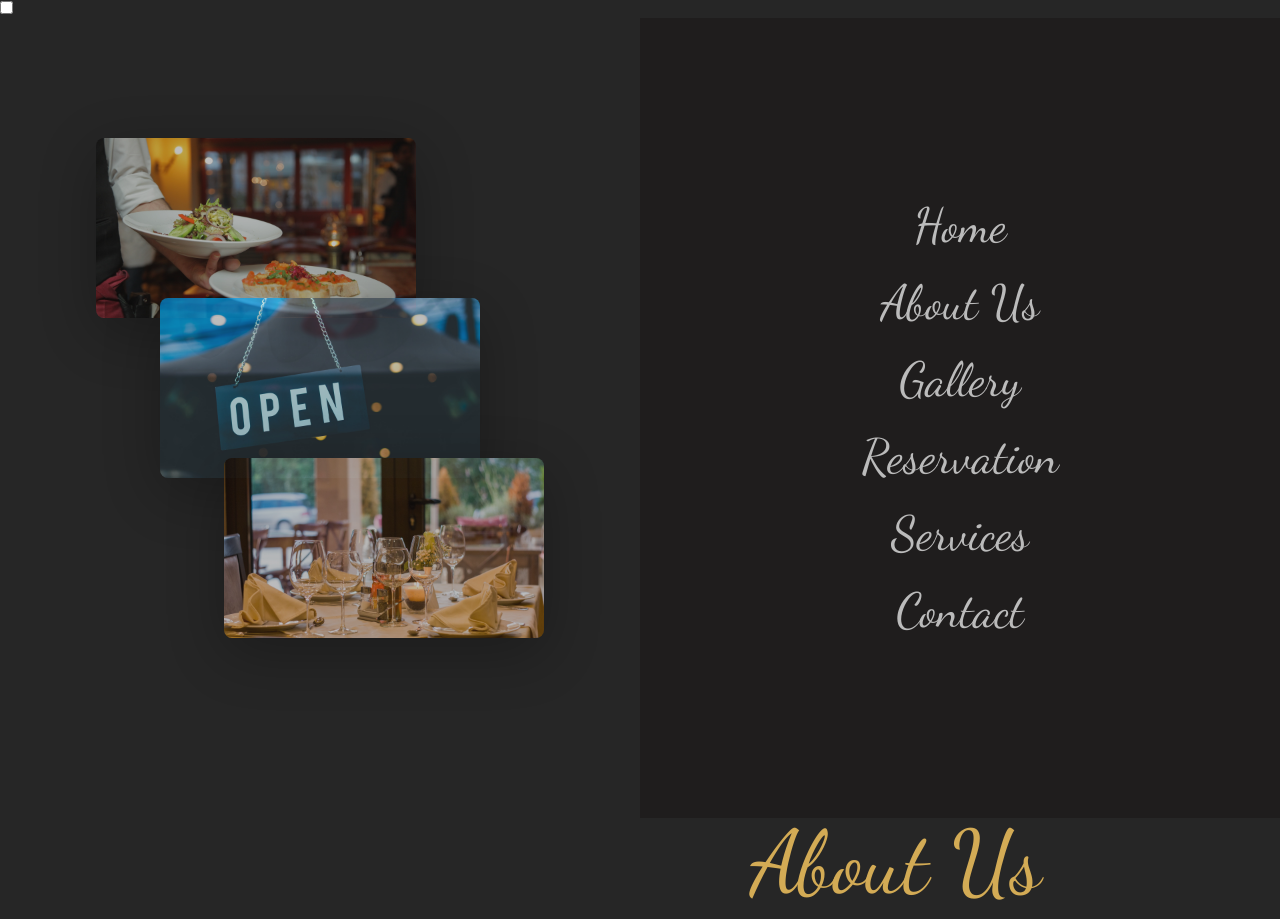
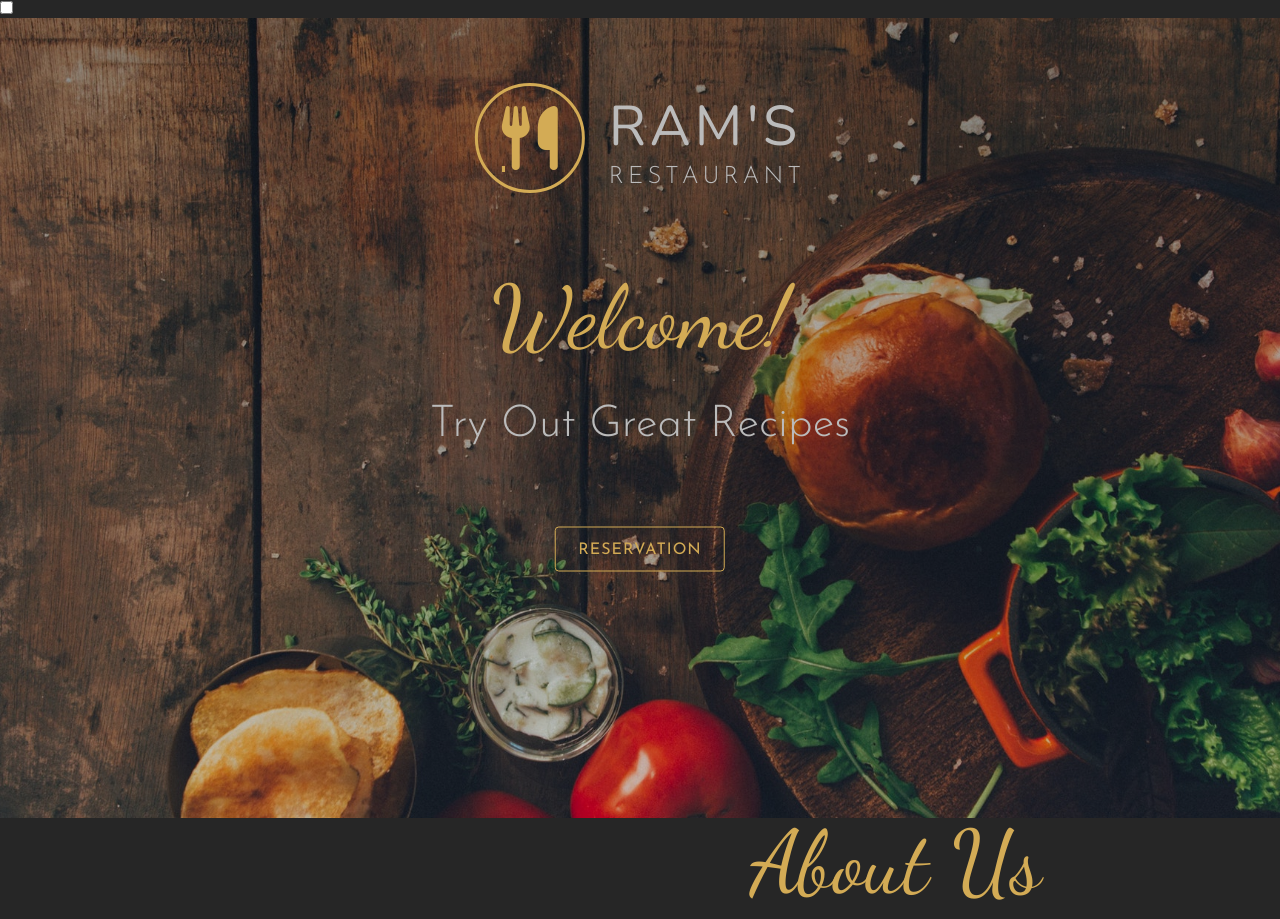
Before and after one commit to msram1002/SAAS-course, a website: page Project-1-SAAS/index.html in a window 1280 px wide. Shown: the top 919 px of the page. Drawn offline with nearby package versions, Linux system fonts and the light colour scheme.

Commit message:
hiding the navbar images and links

```diff
--- a/Project-1-SAAS/scss/_layout.scss
+++ b/Project-1-SAAS/scss/_layout.scss
@@ -1,6 +1,7 @@
 .navbar {
   position: relative;
   z-index: 200;
+
   &-navigation {
     display: flex;
 
@@ -9,7 +10,7 @@
       height: 100vh;
       background-color: $color-dark;
       position: fixed;
-      left: 0;;
+      left: -50vw;
 
       .left-img {
         width: 50%;
@@ -40,7 +41,7 @@
       height: 100vh;
       background-color: #1f1d1d;
       position: fixed;
-      right: 0;
+      right: -50vw;
       @include flexLayout;
     }
 
```
Also changed, not shown: Project-1-SAAS/css/main.css.
